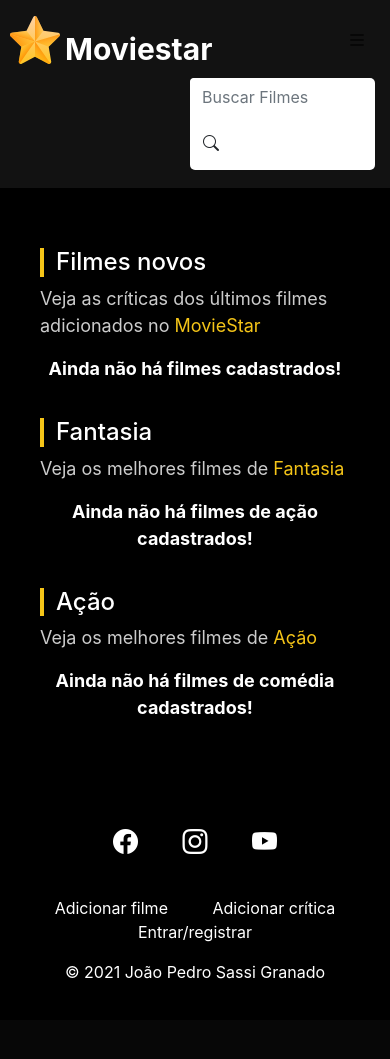
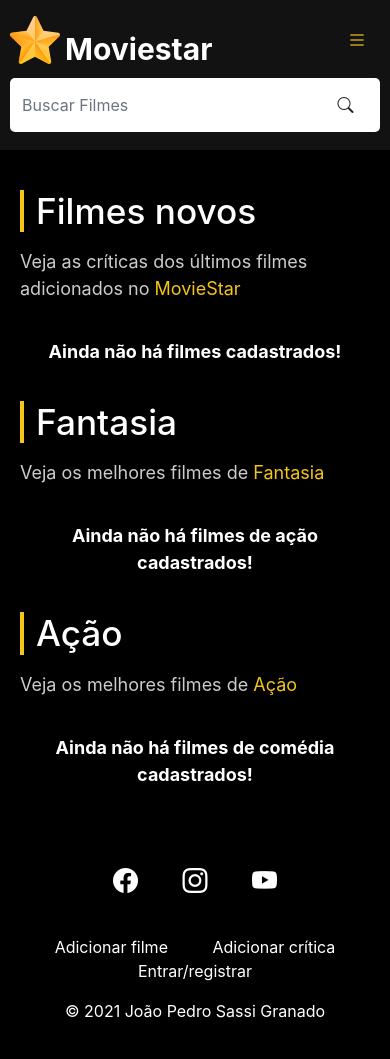
Before and after one commit to JoaopedroSassi/PJ-Moviestar, a PHP site: page / in a window 390 px wide. Before the commit the page ends 979 px from the top, so only its background shows below. Run offline with PHP 8.4, Linux system fonts and the light colour scheme; data that the repository does not hold is empty; some libraries are stand-ins or nearby versions.

Commit message:
Add mobile

```diff
--- a/css/styles.css
+++ b/css/styles.css
@@ -475,3 +475,98 @@
 #footer-links-container a{
   text-decoration: none;
 }
+
+/* Responsivo */
+@media(max-width: 450px) {
+
+  #main-container {
+    padding: 20px;
+  }
+
+  /* Home */
+  #search-form {
+    width: 100%;
+    margin-left: 0;
+  }
+
+  #search-form .form-control {
+    width: 85%;
+  }
+
+  .section-title {
+    font-size: 2.2rem;
+    margin-bottom: 1rem;
+  }
+
+  .movies-container {
+    padding: 0 15px;
+  }
+
+  .movie-card {
+    width: 100%;
+  }
+
+  .movie-details {
+    display: flex;
+    flex-direction: column;
+  }
+
+  .movie-details span {
+    padding-bottom: 8px;
+  }
+
+  .pipe {
+    display: none;
+  }
+
+  .movie-container iframe {
+    max-width: 100% !important;
+  }
+
+  #reviews-container {
+    padding-left: 0;
+    padding-right: 0;
+  }
+
+  #review-form-container select,
+  #review-form-container textarea {
+    width: 100%;
+  }
+
+  .empty-list {
+    margin-top: 20px;
+  }
+
+  .msg {
+    width: 100%;
+  }
+
+  /* Movie */
+  .review {
+    padding: 0 15px;
+  }
+
+  /* Dashboard */
+  #movies-dashboard {
+    padding: 0;
+  }
+
+  .actions-column {
+    width: 140px;
+  }
+
+  .edit-btn {
+    display: block;
+    margin-bottom: 10px;
+  }
+
+  /* Edit movie */
+  .movie-image-container {
+    margin-top: 1rem;
+  }
+
+  .bi.bi-list{
+    color: #F5C518;
+  }
+
+}
```
